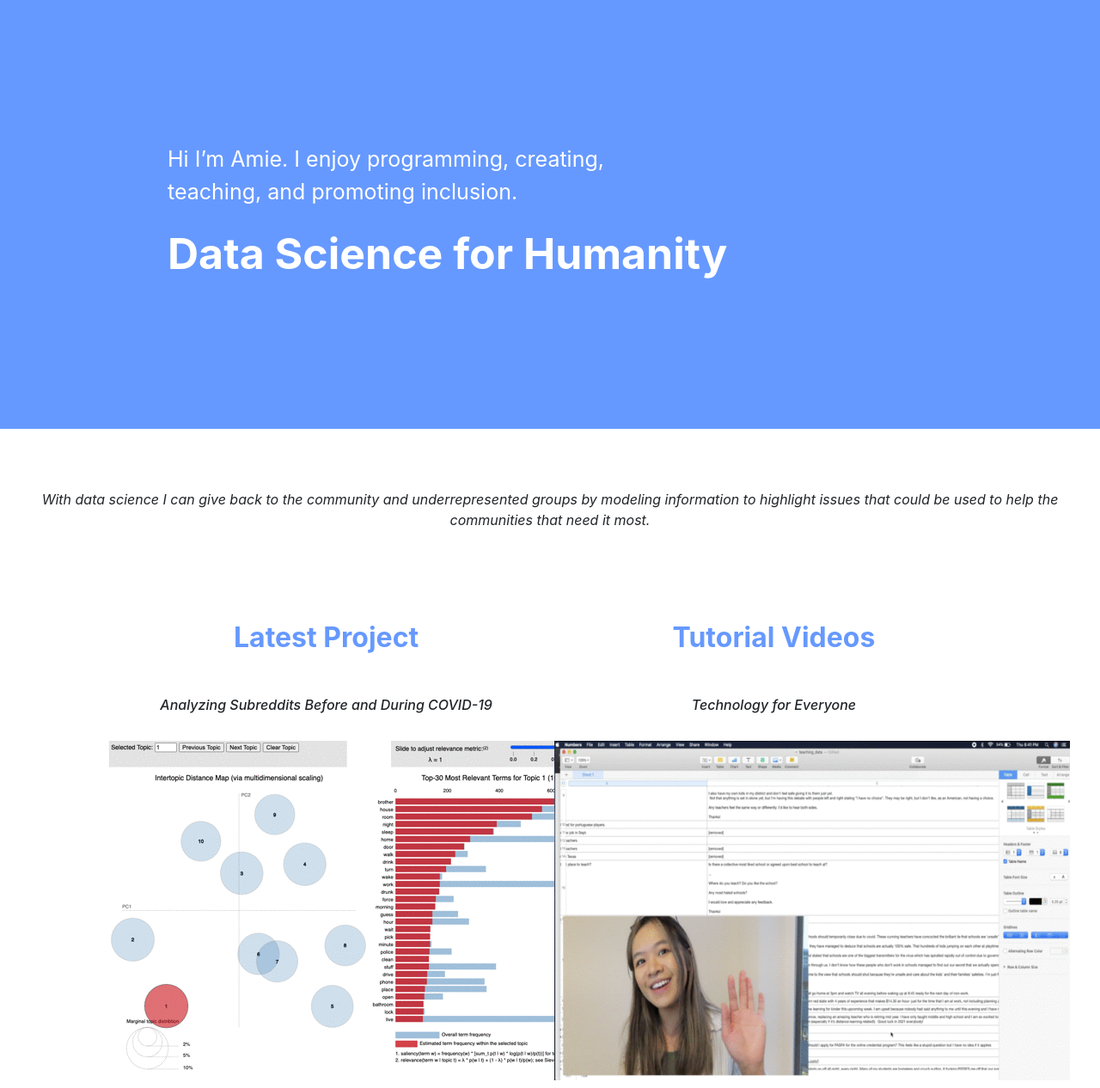
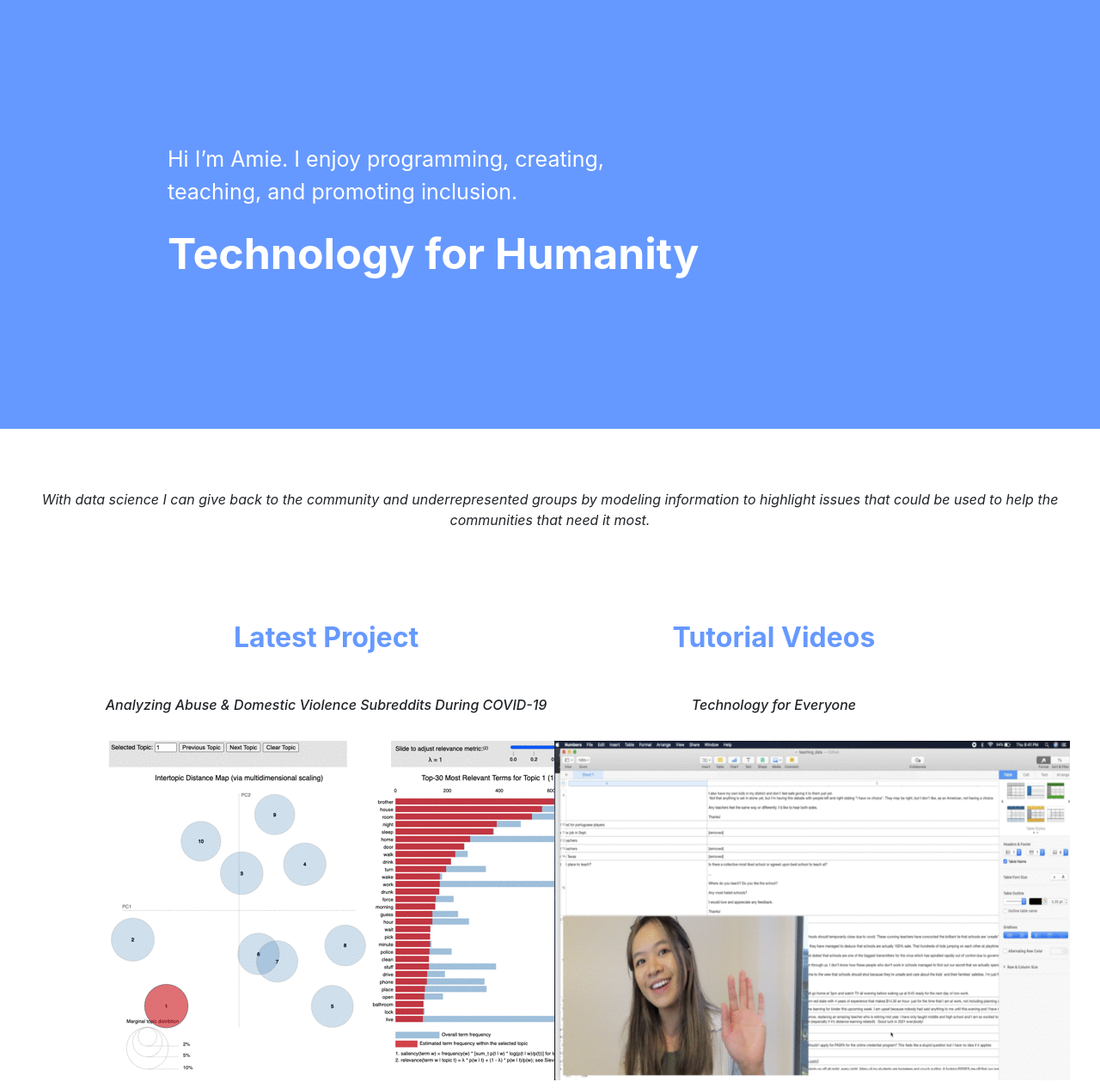
Before and after one commit to amiekong/website-portfolio, a Flask app: page / in a window 1280 px wide. Shown: the part 77-1343 px from the top of the page at 86% size. Run offline with Flask 2, Linux system fonts and the light colour scheme; some libraries are stand-ins or nearby versions.

Commit message:
changed heading

```diff
--- a/app.py
+++ b/app.py
@@ -11,7 +11,7 @@ def index():
     title_text = 'Hi I’m Amie. I enjoy programming, creating, teaching, and promoting inclusion.'
     return render_template('index.html',
                                 title_text=title_text,
-                                title="Data Science for Humanity",
+                                title="Technology for Humanity",
                                 id="index")
 
 
--- a/templates/index.html
+++ b/templates/index.html
@@ -29,7 +29,7 @@
                     </div>
                     <div class="row justify-content-center">
                         <div class="row index-img text-center">
-                            <h6> <i> Analyzing Subreddits Before and During COVID-19 </i></h6>
+                            <h6> <i> Analyzing Abuse & Domestic Violence Subreddits During COVID-19 </i></h6>
                         </div>
                     </div>
                     <div class="row">
```
Also changed, not shown: 1 other file.
